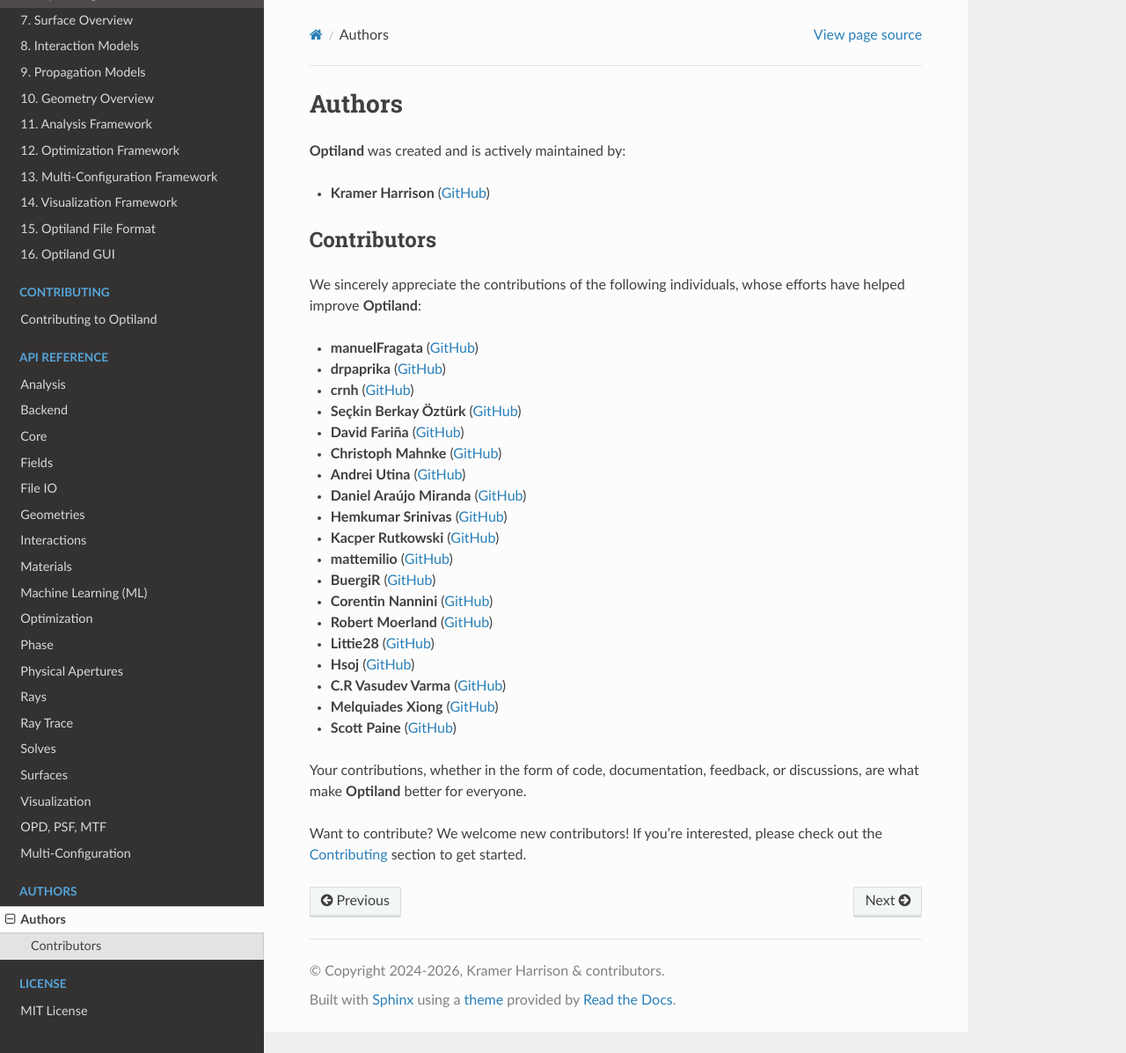
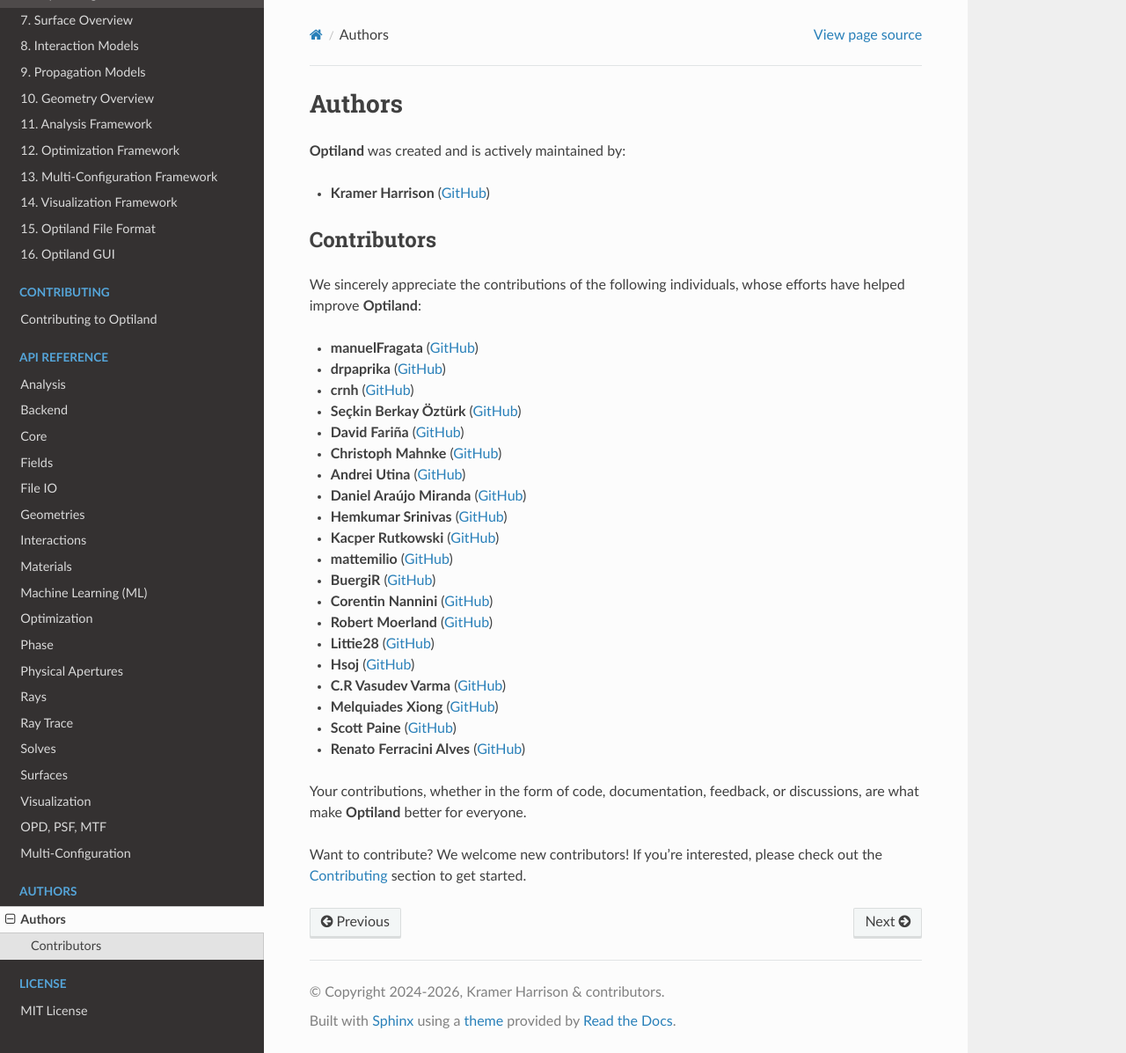
Before and after one commit to HarrisonKramer/optiland, a Sphinx documentation site: the page built from docs/authors.rst, in a window 1280 px wide and 1197 px high. Shown: the whole window at 88% size. Built offline with Sphinx 7.4.7 and the Read the Docs theme 3.1.0, drawn with Linux system fonts in a browser that asks for light colours; pages that are not in the unit, such as notebooks, are missing from menus.

Commit message:
docs: add Renato Ferracini Alves to authors list

```diff
--- a/docs/authors.rst
+++ b/docs/authors.rst
@@ -31,6 +31,7 @@
 - **C.R Vasudev Varma** (`GitHub <https://github.com/v4sud3v>`_)
 - **Melquiades Xiong** (`GitHub <https://github.com/Xiong-Ziyi>`_)
 - **Scott Paine** (`GitHub <https://github.com/scottpaine>`_)
+- **Renato Ferracini Alves** (`GitHub <https://github.com/RFerraciniAlves>`_)
 
 
 Your contributions, whether in the form of code, documentation, feedback, or discussions, are what make **Optiland** better for everyone.
```
